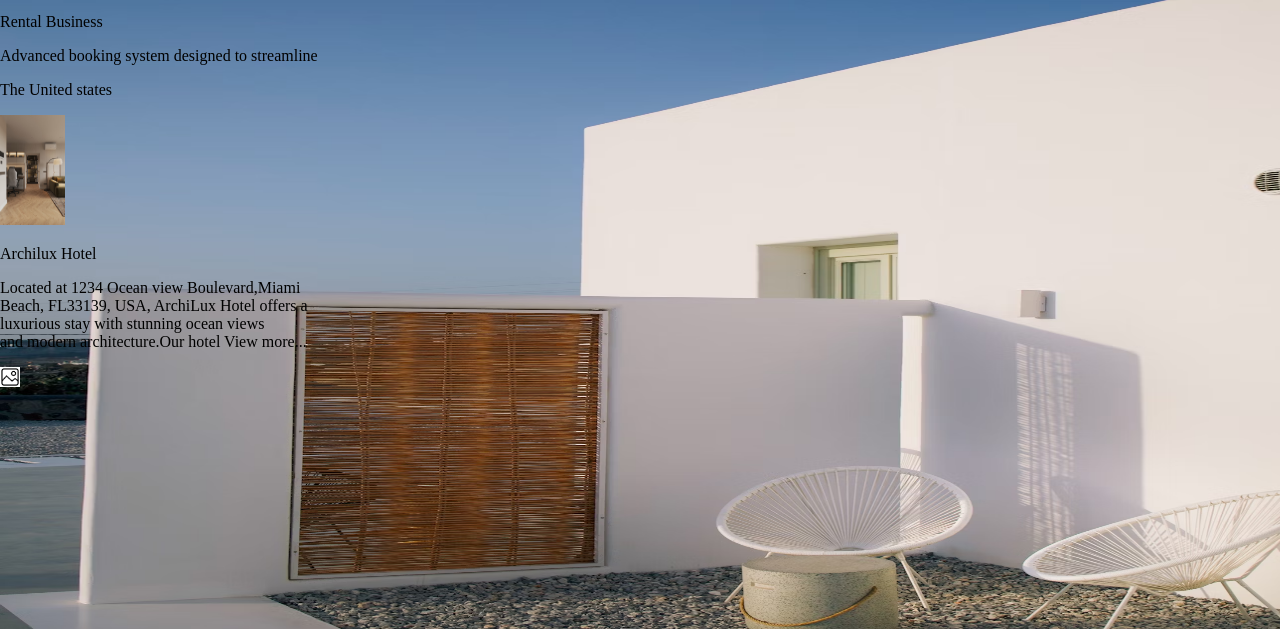
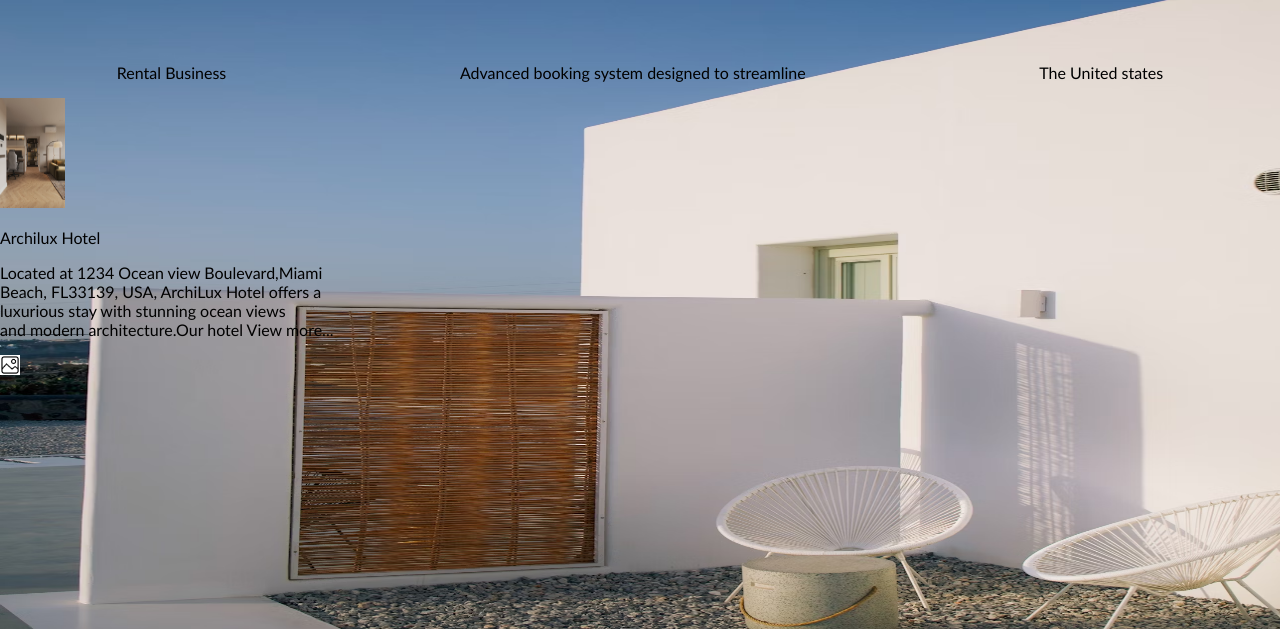
Before and after one commit to GeekJulia/Rent_Planner, a plain HTML site: page index.html in a window 1280 px wide. Shown: the part 171-800 px from the top of the page. Drawn offline with Linux system fonts and the light colour scheme.

Commit message:
added style for first paragraph and font family

```diff
--- a/styles.css
+++ b/styles.css
@@ -15,3 +15,12 @@ body{
     font-family:'Gill Sans', 'Gill Sans MT', Calibri, 'Trebuchet MS', sans-serif;
     margin-bottom: 0;
 }
+p{
+    font-family:'Gill Sans', 'Gill Sans MT', Calibri, 'Trebuchet MS', sans-serif;
+}
+.firstParagraphs{
+    display: flex;
+    justify-content: space-around;
+    align-items: center;
+    margin-top: 50px;
+}
```
